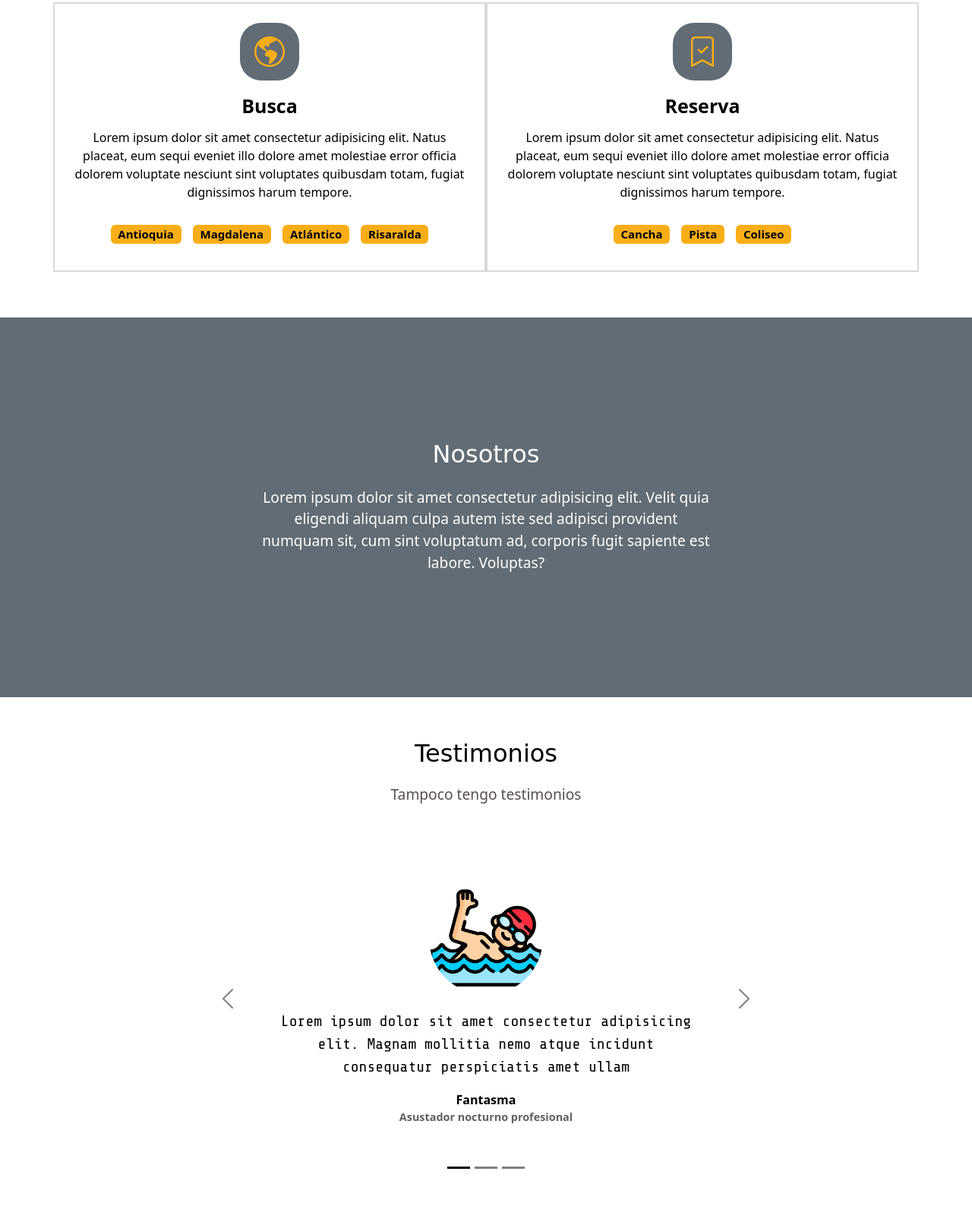
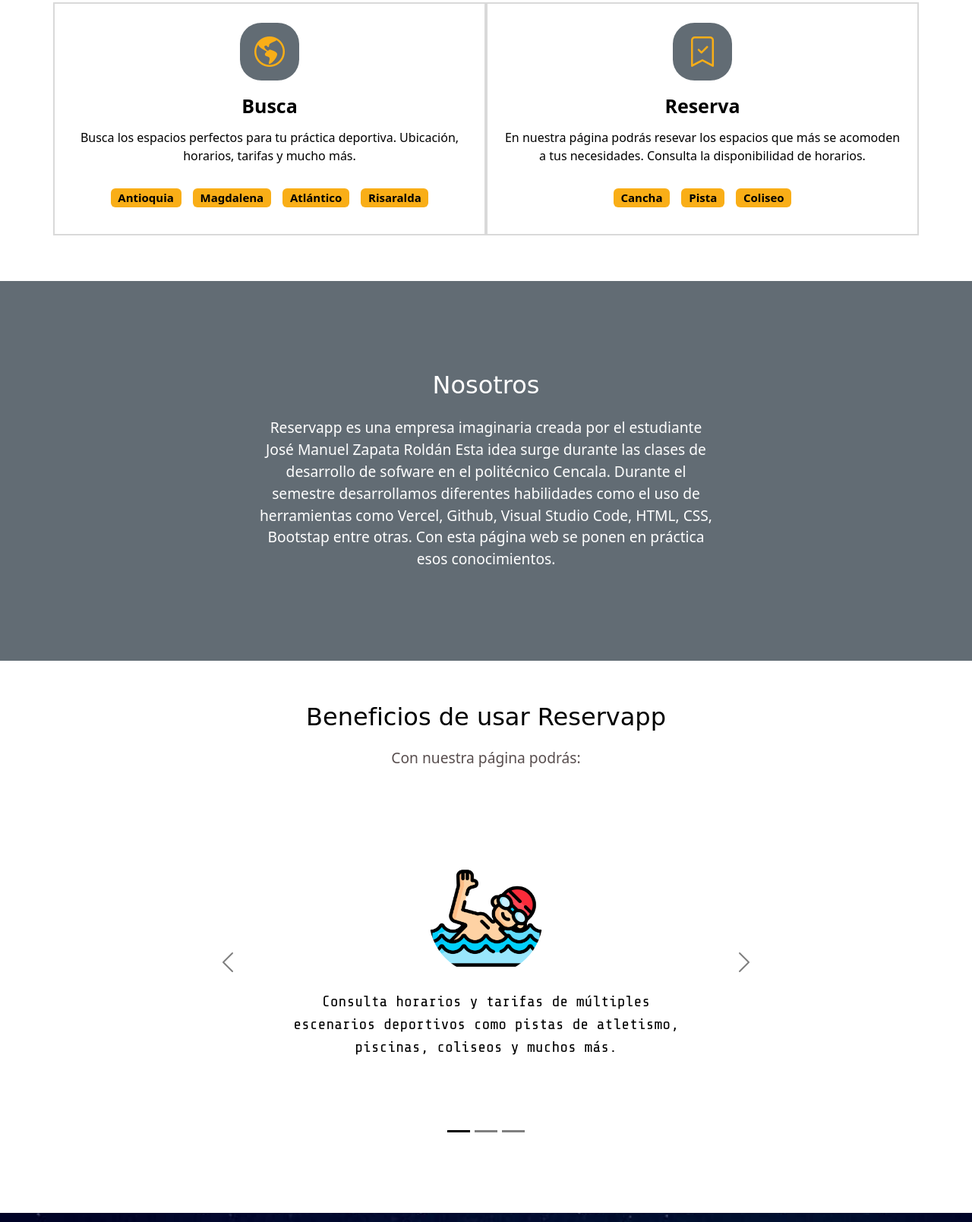
Before and after one commit to Jos3100/reservapp_project, a plain HTML site: page template_boot.html in a window 1280 px wide. Shown: the part 699-2308 px from the top of the page at 76% size. Drawn offline with nearby package versions, Linux system fonts and the light colour scheme; a web font is replaced by a local one.

Commit message:
adaptation0.5

```diff
--- a/styles_boot.css
+++ b/styles_boot.css
@@ -2,13 +2,14 @@
 
 .navbar {
     padding: 1px;
-    background-color: #f5f6f7;
+    background-color: #aebcc0;
     font-size: large;
 }
 
 .navbar-collapse {
     align-items: center;
     justify-content: space-between;
+
 }
 
 
--- a/template_boot.html
+++ b/template_boot.html
@@ -78,9 +78,7 @@
         <div class="columna col-12 col-md-6">
           <i class="bi bi-globe-americas"></i>
           <p class="experiencia-titulo">Busca</p>
-          <p>Lorem ipsum dolor sit amet consectetur adipisicing elit. Natus placeat, eum sequi eveniet illo dolore amet
-            molestiae error officia dolorem voluptate nesciunt sint voluptates quibusdam totam, fugiat dignissimos harum
-            tempore.</p>
+          <p>Busca los espacios perfectos para tu práctica deportiva. Ubicación, horarios, tarifas y mucho más.</p>
           <div class="badges-contenedor">
             <span class="badge text-bg-new">Antioquia</span>
             <span class="badge text-bg-new">Magdalena</span>
@@ -92,9 +90,7 @@
         <div class="columna col-12 col-md-6">
           <i class="bi bi-bookmark-check"></i>
           <p class="experiencia-titulo">Reserva</p>
-          <p>Lorem ipsum dolor sit amet consectetur adipisicing elit. Natus placeat, eum sequi eveniet illo dolore amet
-            molestiae error officia dolorem voluptate nesciunt sint voluptates quibusdam totam, fugiat dignissimos harum
-            tempore.</p>
+          <p>En nuestra página podrás resevar los espacios que más se acomoden a tus necesidades. Consulta la disponibilidad de horarios.</p>
           <div class="badges-contenedor">
             <span class="badge text-bg-new">Cancha</span>
             <span class="badge text-bg-new">Pista</span>
@@ -109,18 +105,19 @@
   <section id="nosotros" class="sobre-mi seccion-oscura">
     <div class="contenedor">
       <h2 class="seccion-titulo">Nosotros</h2>
-      <p class="seccion-texto">Lorem ipsum dolor sit amet consectetur adipisicing elit. Velit quia eligendi aliquam
-        culpa autem iste sed adipisci provident numquam sit, cum sint voluptatum ad, corporis fugit sapiente est labore.
-        Voluptas?</p>
+      <p class="seccion-texto">Reservapp es una empresa imaginaria creada por el estudiante José Manuel Zapata Roldán Esta idea surge durante las clases de desarrollo de sofware en el politécnico Cencala. Durante el semestre desarrollamos
+        diferentes habilidades como el uso de herramientas como Vercel, Github, Visual Studio Code, HTML, CSS, Bootstap entre otras. Con esta página web se ponen en práctica esos
+        conocimientos.
+      </p>
     </div>
   </section>
 
 
 
-  <!--Testimonios-->
+  <!--Testimonios(Servicios/carrusel)-->
   <section id="testimonios" class="testimonios seccion-clara">
-    <h2 class="seccion-titulo">Testimonios</h2>
-    <h3 class="seccion-descripcion">Tampoco tengo testimonios</h3>
+    <h2 class="seccion-titulo">Beneficios de usar Reservapp</h2>
+    <h3 class="seccion-descripcion">Con nuestra página podrás:</h3>
 
     <!--Carrusel-->
     <div id="testimonios-carrusel" class="carousel carousel-dark slide">
@@ -136,34 +133,22 @@
         <div class="carousel-item active">
           <div class="container">
             <img class="testimonio-imagen rounded-circle" src="images/natacion.png" alt="foto_fantasma">
-            <p class="testimonio-texto">Lorem ipsum dolor sit amet consectetur adipisicing elit. Magnam mollitia nemo
-              atque incidunt consequatur perspiciatis amet ullam </p>
-            <div class="testimonio-info">
-              <p class="cliente">Fantasma</p>
-              <p class="cargo">Asustador nocturno profesional</p>
-            </div>
+            <p class="testimonio-texto">Consulta horarios y tarifas de múltiples escenarios deportivos como pistas de atletismo, piscinas, coliseos y muchos más. </p>
+
           </div>
         </div>
         <div class="carousel-item">
           <div class="container">
             <img class="testimonio-imagen rounded-circle" src="images/hombre-fuerte.png" alt="foto_batman">
-            <p class="testimonio-texto">Lorem ipsum dolor sit amet consectetur adipisicing elit. Magnam mollitia nemo
-              atque incidunt consequatur perspiciatis amet ullam </p>
-            <div class="testimonio-info">
-              <p class="cliente">Batman</p>
-              <p class="cargo">El señor de la noche</p>
-            </div>
+            <p class="testimonio-texto">Consultar horarios y tarifas de los gimnasios de tu ciudad o fuera de ella.</p>
+
           </div>
         </div>
         <div class="carousel-item">
           <div class="container">
             <img class="testimonio-imagen rounded-circle" src="images/baloncesto.png" alt="foto_donald">
-            <p class="testimonio-texto">Lorem ipsum dolor sit amet consectetur adipisicing elit. Magnam mollitia nemo
-              atque incidunt consequatur perspiciatis amet ullam</p>
-            <div class="testimonio-info">
-              <p class="cliente">Donald Trump</p>
-              <p class="cargo">Ex-presidente EE.UU</p>
-            </div>
+            <p class="testimonio-texto">Reservar espacios deportivos como canchas de tenis, basquet, fútbol y más. Consulta la disponibilidad</p>
+
           </div>
         </div>
       </div>
```
